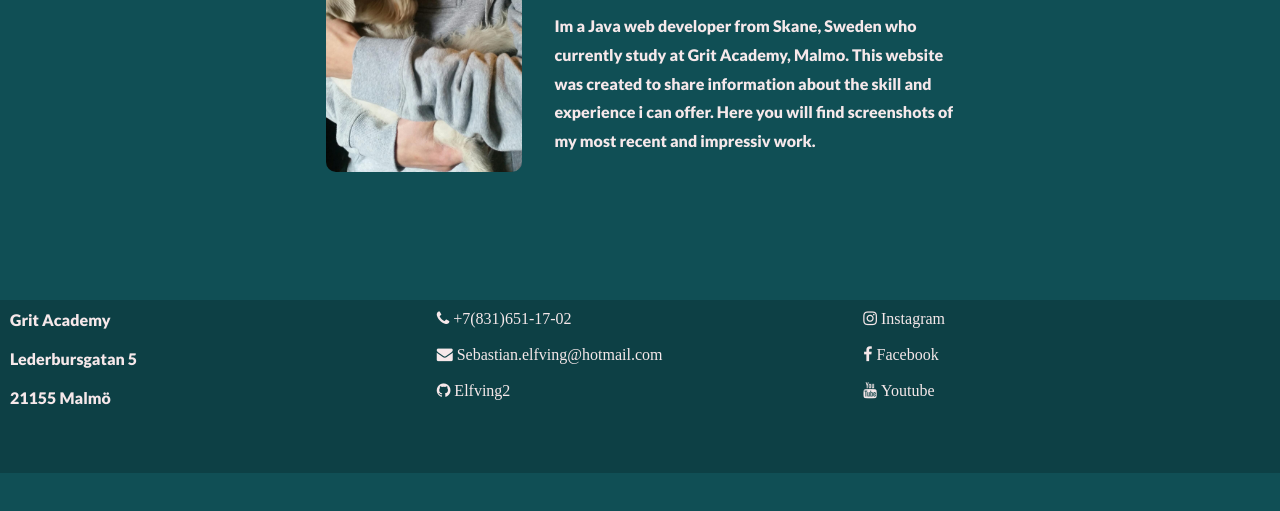
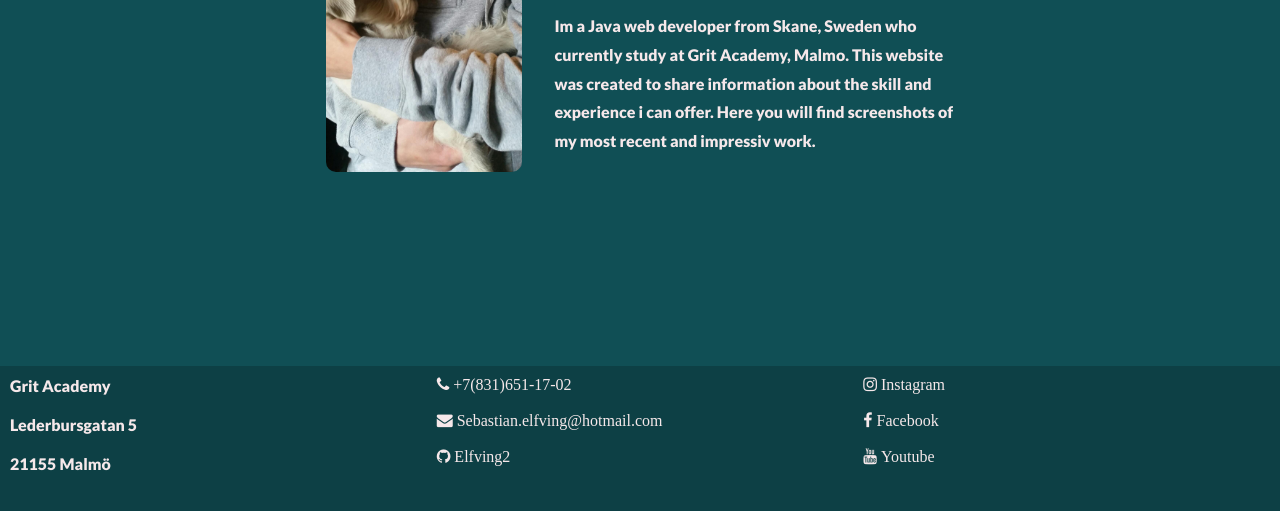
Before and after one commit to Elfving2/JAVA22-html-slutprojekt-Sebastian-Elfving, a plain HTML site: page html/about-me.html in a window 1280 px wide. Shown: the part 261-772 px from the top of the page. Drawn offline with Linux system fonts and the light colour scheme.

Commit message:
Update style.css

```diff
--- a/css/style.css
+++ b/css/style.css
@@ -90,7 +90,7 @@ a[aria-current='page']{
 .footer{
   display:grid;
   grid-template-columns: repeat(3, 1fr);
-  margin-top:6%;
+  margin-top:auto;
 }
 
 .grid-item {
```
